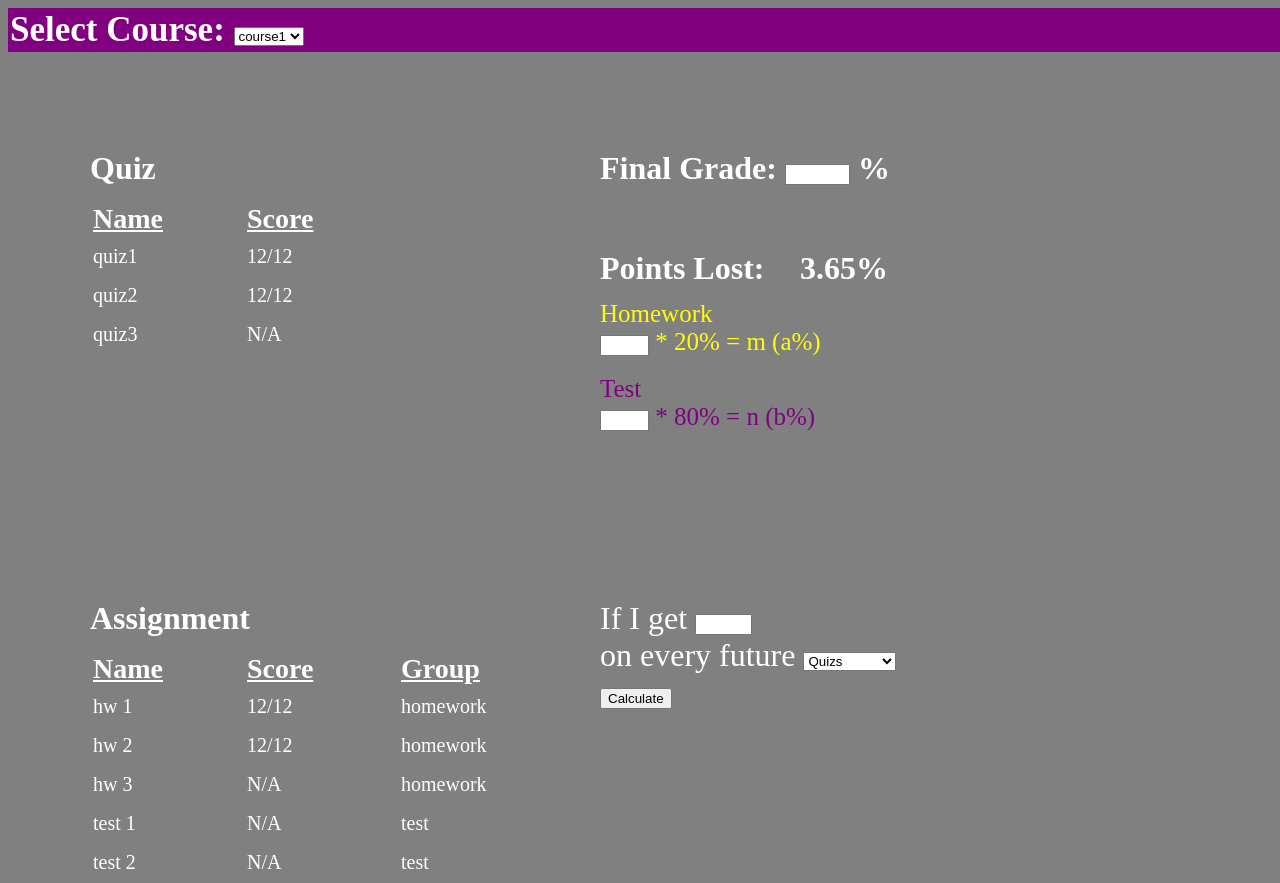
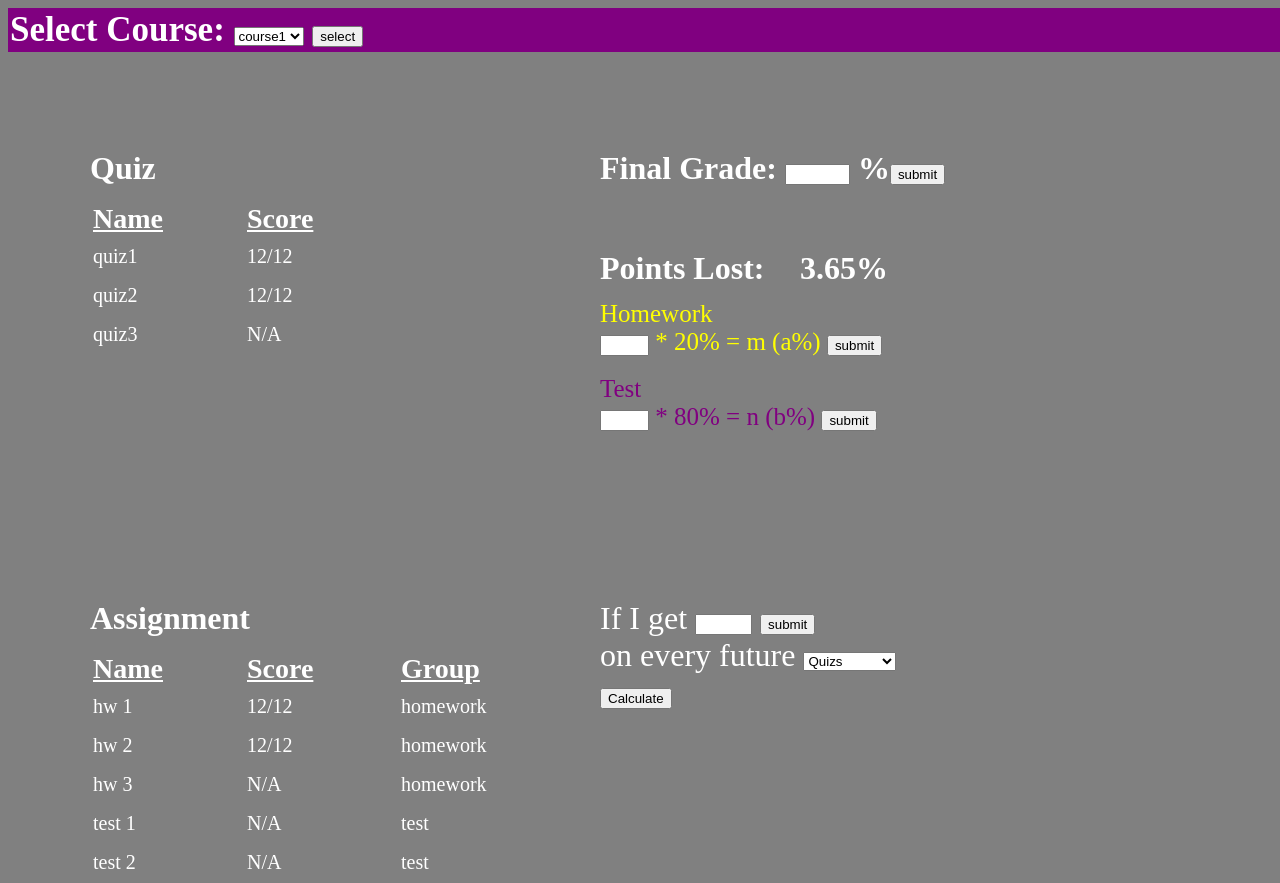
Before and after one commit to casouri/grade-analyzer, a plain HTML site: page Course Page.html in a window 1280 px wide. Drawn offline with Linux system fonts and the light colour scheme.

Commit message:
web update

```diff
--- a/Course Page.html
+++ b/Course Page.html
@@ -136,6 +136,7 @@
             <option value="course5">course5</option>
             <option value="course6">course6</option>
         </select>
+        <input type="button" value="select" name="selectCourse">
     </div>
 </form>
 
@@ -208,7 +209,7 @@
     <form>
         Final Grade:
         <input type="text" name="finalgrade" size="5px" maxlength="100" />
-        %
+        %<input type="button" name="SubmitFinalGrade" value="submit" />
     </form>
 </div>
 
@@ -222,18 +223,25 @@ Points Lost:
 
 <div id="id09">
     Homework
-    <form><input type="text" name="hw pts off" size="3px" maxlength="3px" /> * 20% = m (a%)</form>
+    <form>
+        <input type="text" name="hw pts off" size="3px" maxlength="3px" /> * 20% = m (a%)
+        <input type="button" name="submitHomeworkGrade" value="submit" />
+    </form>
 </div>
 
 <div id="id10">
     Test
-    <form><input type="text" name="test pts off" size="3px" maxlength="3px" /> * 80% = n (b%)</form>
+    <form>
+        <input type="text" name="test pts off" size="3px" maxlength="3px" /> * 80% = n (b%)
+        <input type="button" name="submitTestGrade" value="submit" />
+    </form>
 </div>
 
 <div id="id11">
     <form>
         If I get
         <input type="text" name="assumed grade" size="4px" maxlength="4px" />
+        <input type="button" name="submitGradeOff" value="submit" />
     </form>
 
     <form>
```
